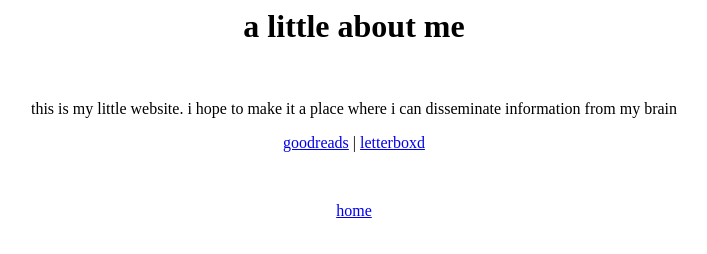
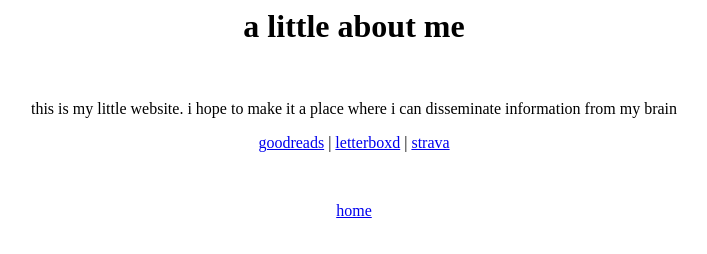
Before and after one commit to js-reid/js-reid.github.io, a plain HTML site: page about.html in a window 1280 px wide. Shown: the whole page, without its empty margins (286-993 px from the left). Drawn offline with Linux system fonts and the light colour scheme.

Commit message:
updated about.html

```diff
--- a/about.html
+++ b/about.html
@@ -17,6 +17,8 @@
                 >
                 |
                 <a href="https://letterboxd.com/ghostenthusiast/">letterboxd</a>
+                |
+                <a href="https://www.strava.com/athletes/276697">strava</a>
             </p>
             <br />
             <p><a href="index.html">home</a></p>
```
